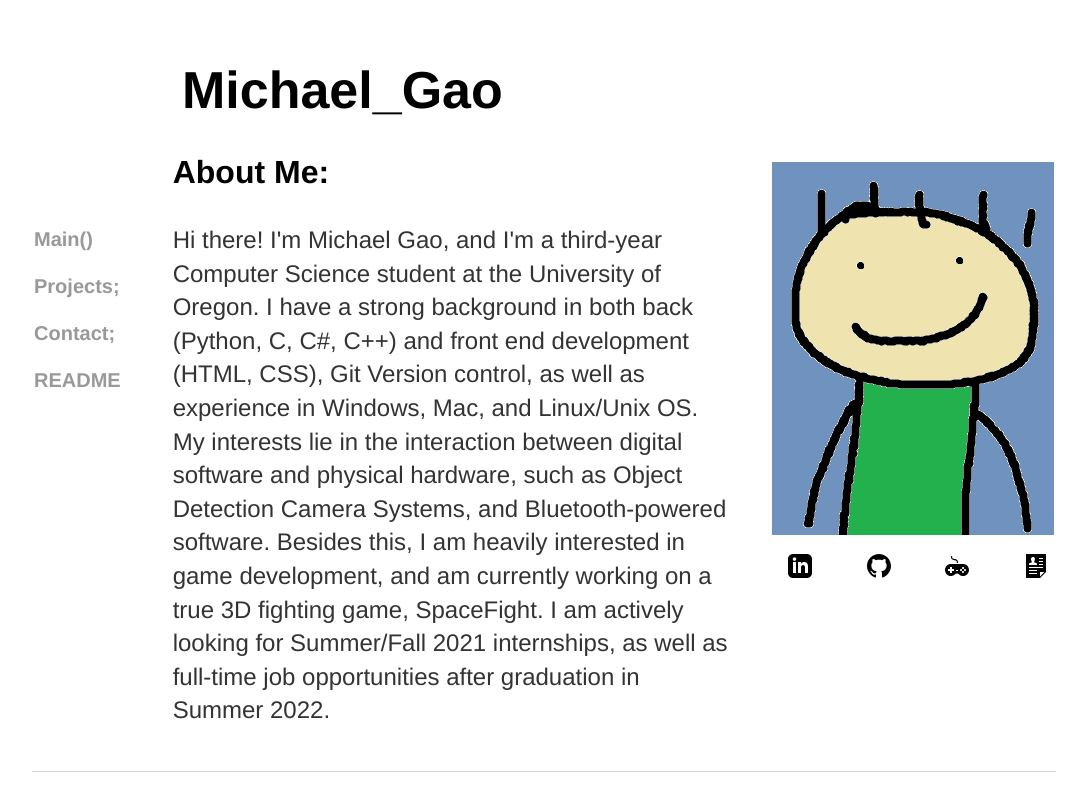
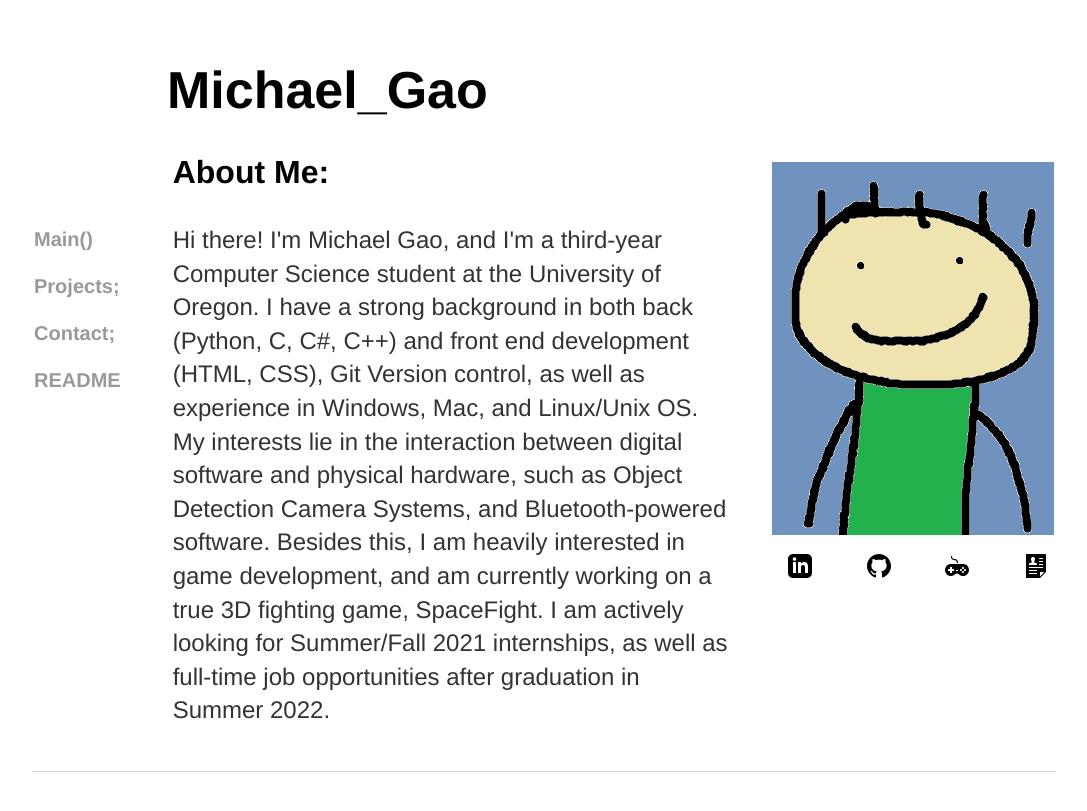
Before and after one commit to michael-c-gao/WebsiteOfMichael, a Jekyll site: the page built from index.html, in a window 1280 px wide. Shown: the top 811 px of the page, without its empty margins (96-1183 px from the left). Built offline with Jekyll 4.4.1, drawn with Linux system fonts in a browser that asks for light colours.

Commit message:
Update default.html

```diff
--- a/_layouts/default.html
+++ b/_layouts/default.html
@@ -5,7 +5,7 @@
 			<link rel="stylesheet" type="text/css" href="/css/main.css">
 		</head>
 		<body>
-			<h1 style="margin-bottom: 0px; margin-left: 150px;">Michael_Gao</h1>
+			<h1 style="margin-bottom: 0px; margin-left: 135px;">Michael_Gao</h1>
 			<div class="container">
 
 			{{ content }}
```
